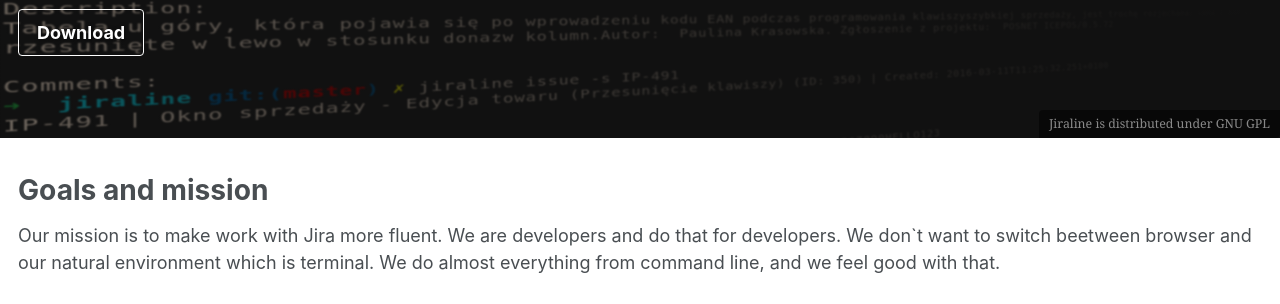
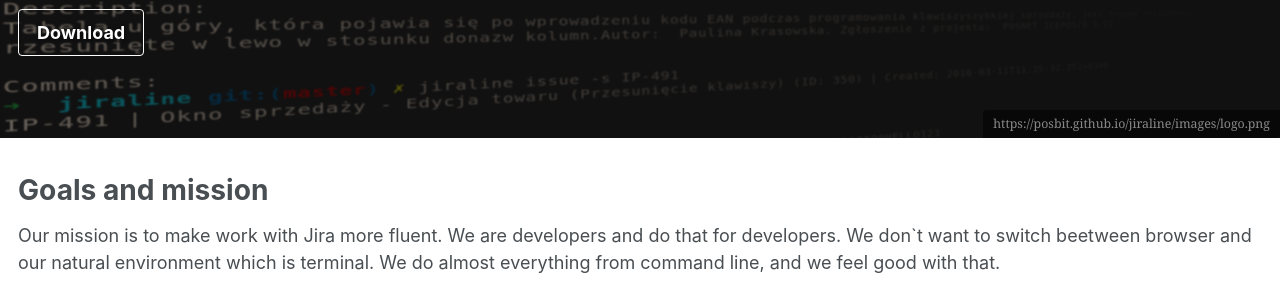
Before and after one commit to posbit/jiraline, a Jekyll site: the page built from index.html, in a window 1280 px wide. Shown: the part 256-560 px from the top of the page. Built offline with Jekyll 4.4.1, drawn with Linux system fonts in a browser that asks for light colours; the list of posts is cut into pages by our own code.

Commit message:
dodane logo

```diff
--- a/index.html
+++ b/index.html
@@ -8,7 +8,7 @@
    overlay_image: back.png
    cta_label: "Download"
    cta_url: "https://github.com/posbit/jiraline/"
-   caption: "Jiraline is distributed under GNU GPL"
+   caption: https://posbit.github.io/jiraline/images/logo.png
    excerpt: "Jiraline is command line interface. Aim of the project is to provide developers better workflow - without GUI"
 
 ---
```
